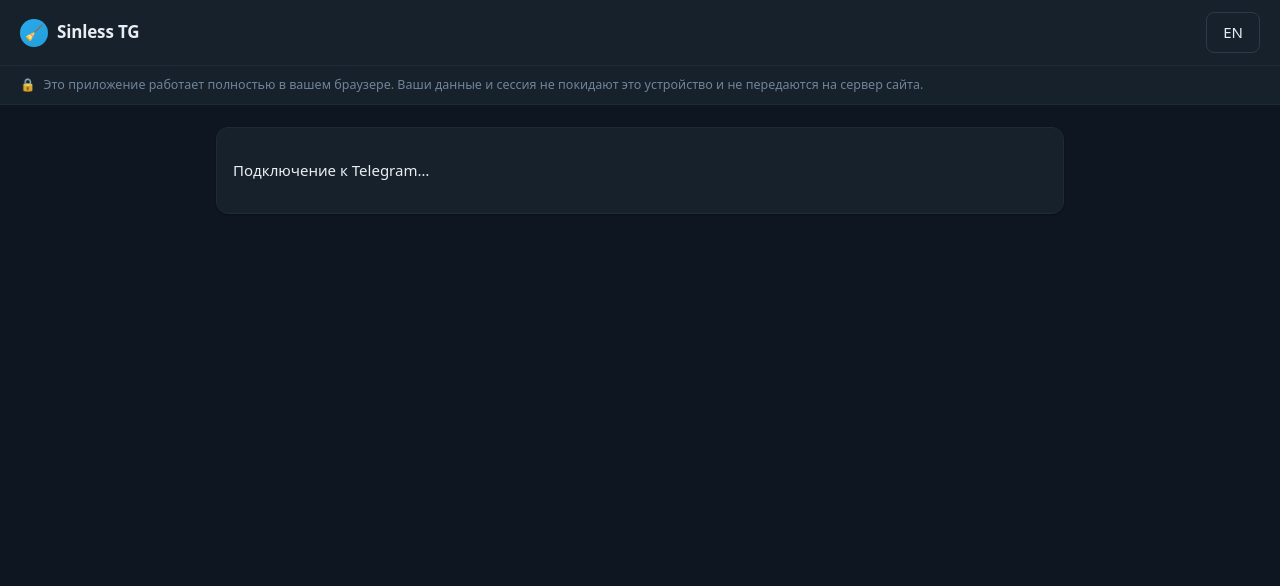
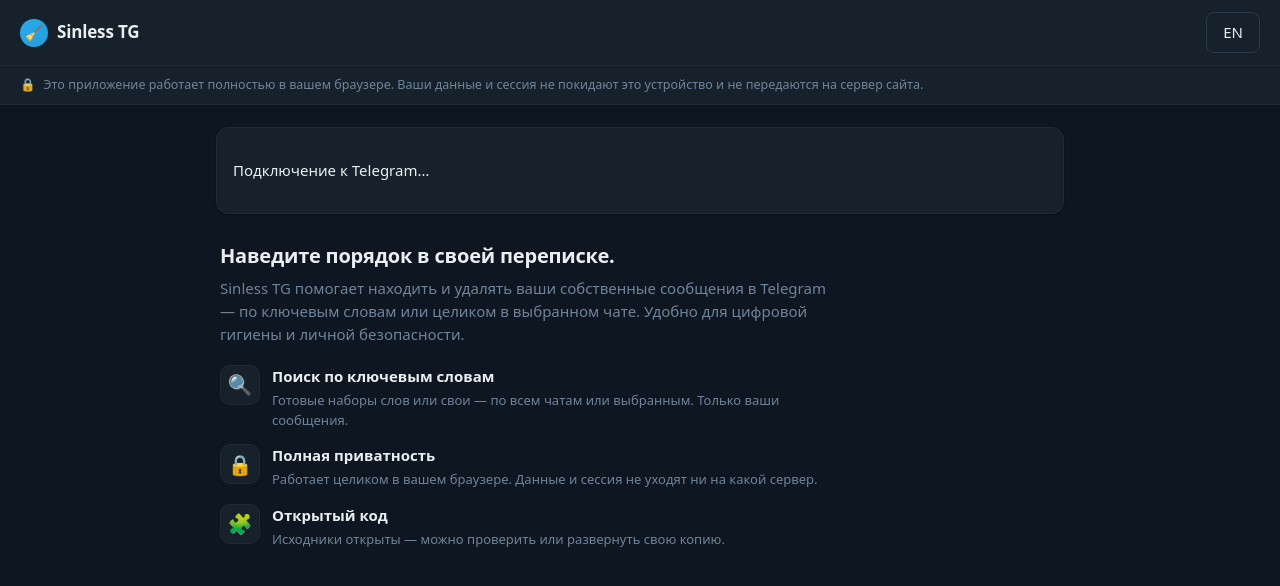
Before and after one commit to Neorti/SinlessTG, a plain HTML site: page index.html in a window 1280 px wide. Drawn offline with Linux system fonts and the light colour scheme.

Commit message:
Add pre-login project description; update built-in templates

```diff
--- a/css/style.css
+++ b/css/style.css
@@ -254,6 +254,32 @@ label, .block-label { font-weight: 600; font-size: 14px; }
 }
 .chat-clear { flex-shrink: 0; }
 
+/* --- описание проекта (до входа) --- */
+.about { padding: 4px 4px 8px; }
+.about-tagline {
+  font-size: 20px;
+  font-weight: 700;
+  margin: 8px 0 6px;
+  letter-spacing: -0.01em;
+}
+.about-text { color: var(--muted); margin: 0 0 18px; max-width: 620px; }
+.about-features { display: flex; flex-direction: column; gap: 14px; }
+.feature { display: flex; align-items: flex-start; gap: 12px; }
+.feature-icon {
+  flex-shrink: 0;
+  width: 40px;
+  height: 40px;
+  display: flex;
+  align-items: center;
+  justify-content: center;
+  font-size: 20px;
+  background: var(--panel);
+  border: 1px solid var(--border-soft);
+  border-radius: 10px;
+}
+.feature-title { font-weight: 600; margin-bottom: 2px; }
+.feature-desc { max-width: 560px; }
+
 /* --- заголовок секции настроек --- */
 .section-title {
   font-weight: 700;
--- a/index.html
+++ b/index.html
@@ -57,6 +57,35 @@
       </form>
       <p id="loginStatus" class="muted hidden"></p>
       <p id="loginError" class="error-text hidden"></p>
+    </section>
+
+    <!-- Описание проекта (видно до входа) -->
+    <section id="aboutCard" class="about">
+      <p class="about-tagline" data-i18n="aboutTagline"></p>
+      <p class="about-text" data-i18n="aboutText"></p>
+      <div class="about-features">
+        <div class="feature">
+          <div class="feature-icon">🔍</div>
+          <div>
+            <div class="feature-title" data-i18n="feat1Title"></div>
+            <div class="feature-desc muted small" data-i18n="feat1Desc"></div>
+          </div>
+        </div>
+        <div class="feature">
+          <div class="feature-icon">🔒</div>
+          <div>
+            <div class="feature-title" data-i18n="feat2Title"></div>
+            <div class="feature-desc muted small" data-i18n="feat2Desc"></div>
+          </div>
+        </div>
+        <div class="feature">
+          <div class="feature-icon">🧩</div>
+          <div>
+            <div class="feature-title" data-i18n="feat3Title"></div>
+            <div class="feature-desc muted small" data-i18n="feat3Desc"></div>
+          </div>
+        </div>
+      </div>
     </section>
 
     <!-- Основная вкладка -->
--- a/js/app.js
+++ b/js/app.js
@@ -965,6 +965,7 @@ function setupIdleManagement() {
 async function enterApp() {
   state.me = await tg.getMe();
   await renderProfile();
+  show($("aboutCard"), false); // описание нужно только до входа
   show($("appMain"));
   await loadBuiltinTemplates(); // системные шаблоны из data/builtin-templates.json
   renderTemplates();
--- a/js/i18n.js
+++ b/js/i18n.js
@@ -9,6 +9,17 @@ export const I18N = {
     privacyNotice:
       "Это приложение работает полностью в вашем браузере. Ваши данные и сессия не покидают это устройство и не передаются на сервер сайта.",
     langToggle: "EN",
+
+    // --- описание проекта (до входа) ---
+    aboutTagline: "Наведите порядок в своей переписке.",
+    aboutText:
+      "Sinless TG помогает находить и удалять ваши собственные сообщения в Telegram — по ключевым словам или целиком в выбранном чате. Удобно для цифровой гигиены и личной безопасности.",
+    feat1Title: "Поиск по ключевым словам",
+    feat1Desc: "Готовые наборы слов или свои — по всем чатам или выбранным. Только ваши сообщения.",
+    feat2Title: "Полная приватность",
+    feat2Desc: "Работает целиком в вашем браузере. Данные и сессия не уходят ни на какой сервер.",
+    feat3Title: "Открытый код",
+    feat3Desc: "Исходники открыты — можно проверить или развернуть свою копию.",
 
     // --- конфиг / загрузка ---
     configMissing:
@@ -168,6 +179,17 @@ export const I18N = {
     privacyNotice:
       "This app runs entirely in your browser. Your data and session never leave this device and are never sent to the site's server.",
     langToggle: "RU",
+
+    // --- project description (pre-login) ---
+    aboutTagline: "Tidy up your own chat history.",
+    aboutText:
+      "Sinless TG helps you find and delete your own Telegram messages — by keywords or entirely within a chosen chat. Handy for digital hygiene and personal safety.",
+    feat1Title: "Keyword search",
+    feat1Desc: "Ready-made word sets or your own — across all chats or selected ones. Only your messages.",
+    feat2Title: "Fully private",
+    feat2Desc: "Runs entirely in your browser. Your data and session never reach any server.",
+    feat3Title: "Open source",
+    feat3Desc: "The source is open — inspect it or deploy your own copy.",
 
     configMissing:
       "The app is not configured: api_id and api_hash are missing in js/config.js. The site owner must obtain them at my.telegram.org and put them into the code (see README).",
```
